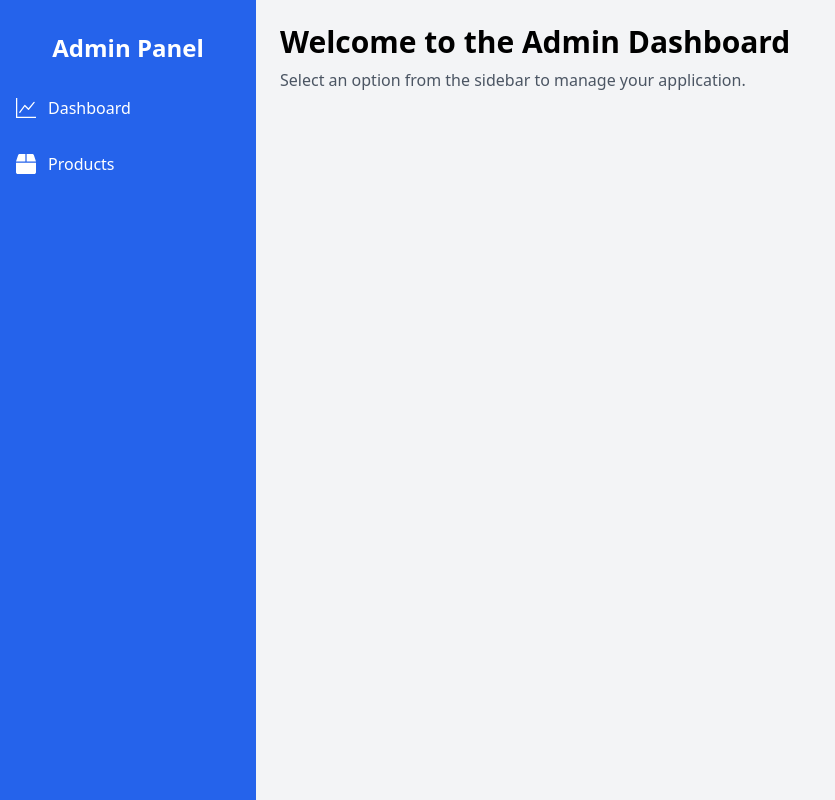
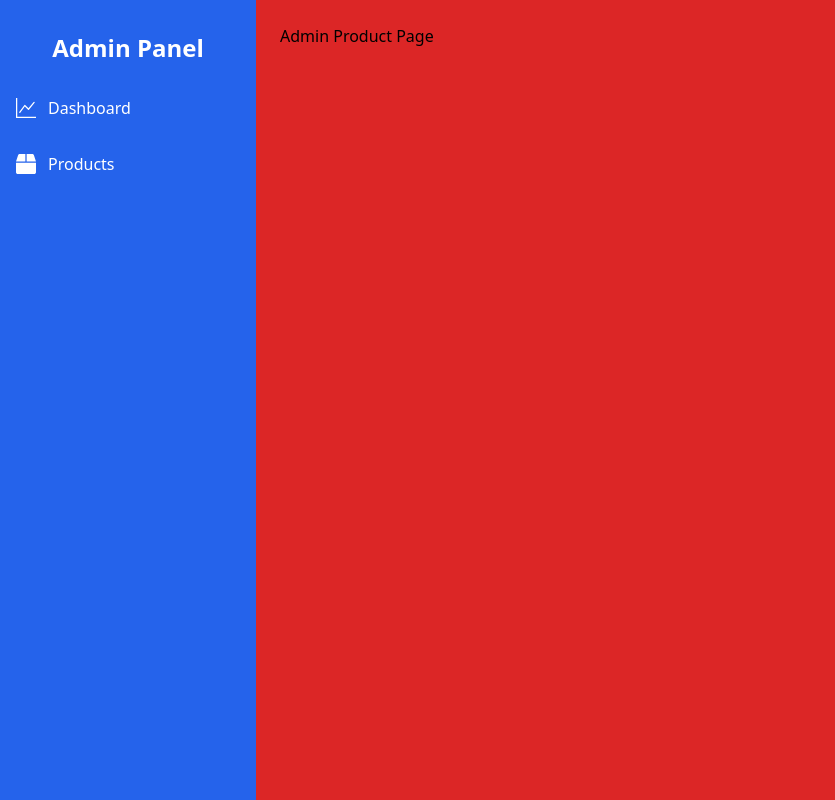
Before and after one commit to damindisamaranayaka/cbc-frontend, a React (Vite) app: page /admin/products in a window 1280 px wide. Shown: the whole page, without its empty margins (0-835 px from the left). Built offline with nearby package versions, Linux system fonts and the light colour scheme.

Commit message:
add routes

```diff
--- /dev/null
+++ b/src/components/testing.jsx
@@ -0,0 +1,4 @@
+
+export default function Testing(){
+
+}
--- /dev/null
+++ b/src/pages/admin/adminProductPage.jsx
@@ -0,0 +1,5 @@
+export default function AdminProductPage(){
+    return(
+        <div>Admin Product Page</div>
+    )
+}
--- a/src/pages/adminHomePage.jsx
+++ b/src/pages/adminHomePage.jsx
@@ -1,6 +1,9 @@
 import { Link } from "react-router-dom";
 import { BsGraphUp } from "react-icons/bs";
-import { FaBox } from "react-icons/fa"; // Added product icon
+import { FaBox } from "react-icons/fa";
+import { Routes, Route } from "react-router-dom";
+import AdminProductPage from "./admin/adminProductPage";
+
 
 export default function AdminHomePage() {
   return (
@@ -29,11 +32,17 @@ export default function AdminHomePage() {
       </div>
 
       {/* Main Content Area */}
-      <div className="w-[80%] h-screen bg-gray-100 p-6">
-        <h1 className="text-3xl font-semibold">Welcome to the Admin Dashboard</h1>
-        <p className="text-gray-600 mt-2">
-          Select an option from the sidebar to manage your application.
-        </p>
+      <div className="w-[80%] h-screen bg-red-600 p-6">
+        <Routes>
+          {/* Corrected paths (relative to /admin) */}
+          <Route path="dashboard" element={<h1 className="text-3xl font-semibold">Dashboard</h1>} />
+          <Route path="products" element={<AdminProductPage/>} />
+
+          {/* Default Home Page (when no sub-route is selected) */}
+          <Route path="*" element={
+           <h1>404 not found the admin page</h1>
+          } />
+        </Routes>
       </div>
     </div>
   );
```
Also changed, not shown: src/pages/home/contact.jsx (added), src/pages/home/product.jsx (added).
